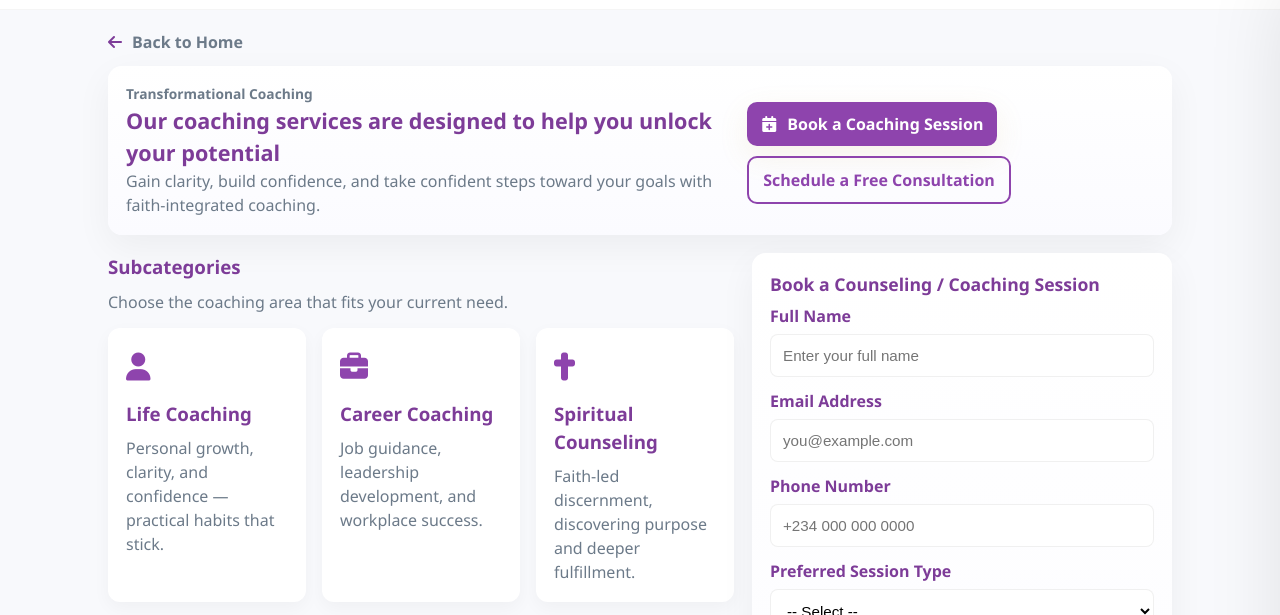
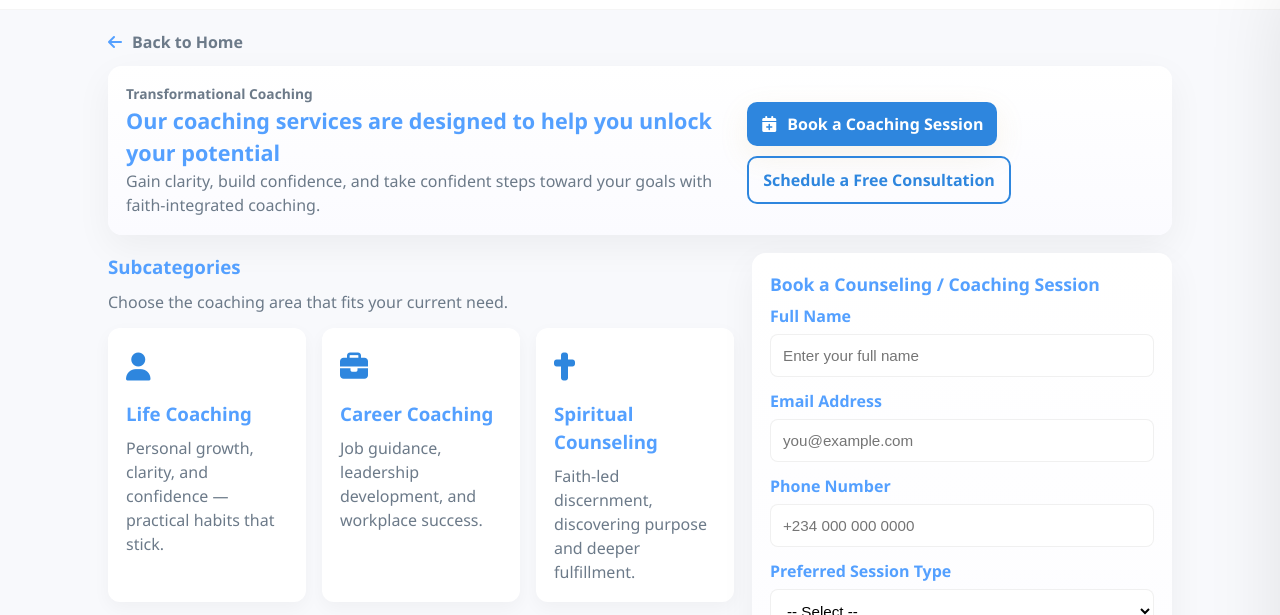
Before and after one commit to SpanixHugo/Rev-Dr-Anthony, a plain HTML site: page counseling.html in a window 1280 px wide. Shown: the part 55-670 px from the top of the page. Drawn offline with nearby package versions, Linux system fonts and the light colour scheme.

Commit message:
Update counseling.css

```diff
--- a/css/counseling.css
+++ b/css/counseling.css
@@ -20,8 +20,10 @@
     --panel: #ffffff;
     --text: #2c3e50;           /* deep navy-ish text */
     --muted: #6c7a89;          /* cool grey */
-    --accent: #8e44ad;         /* vivid medium blue */
-    --accent-2: #7d3c98;       /* lighter sky blue */
+/*     --accent: #8e44ad;          */
+/*     --accent-2: #7d3c98;        */
+    --accent: #2e86de;         /* vivid medium blue */
+    --accent-2: #54a0ff;
     --radius: 12px;
     --container: 1100px;
     --shadow-1: 0 12px 36px rgba(0, 0, 0, 0.05);
```
